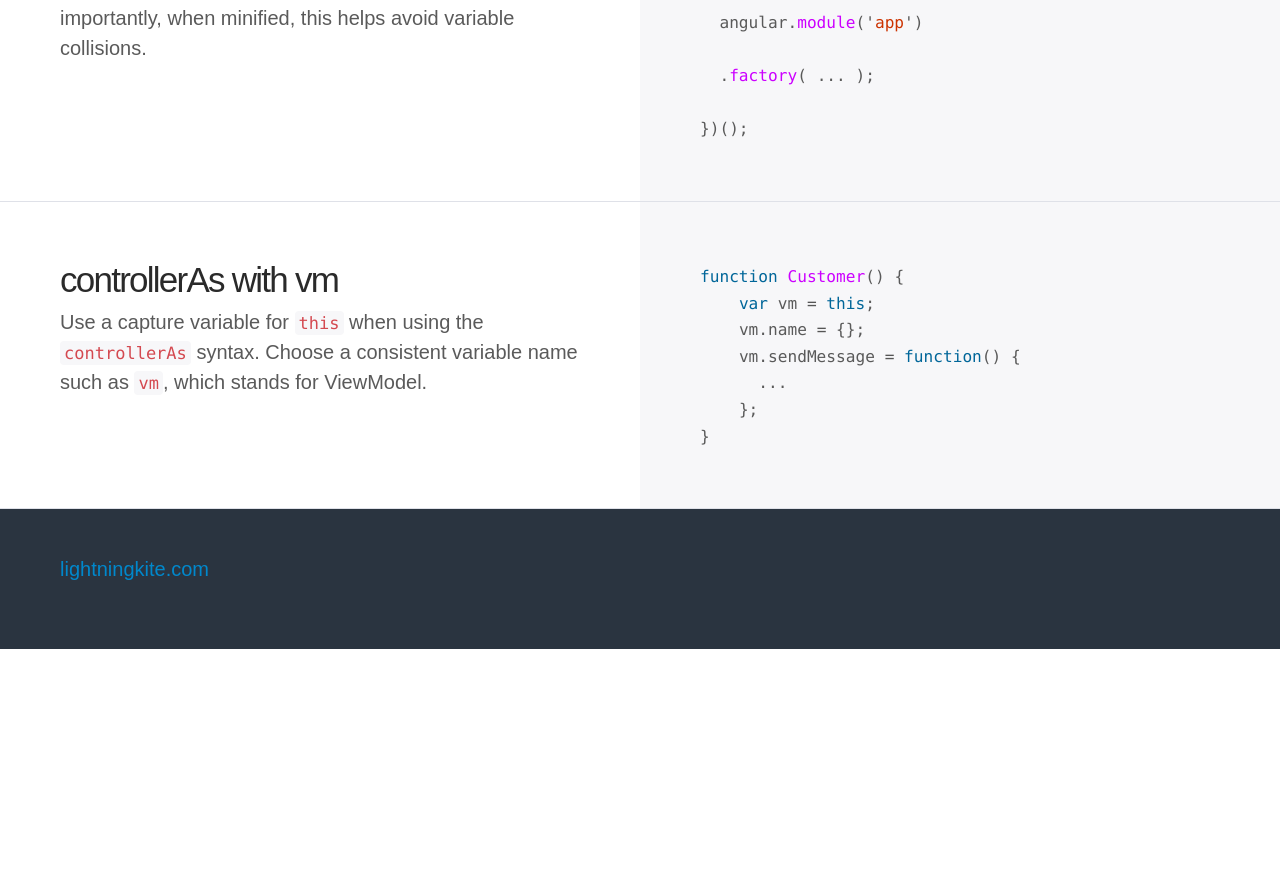
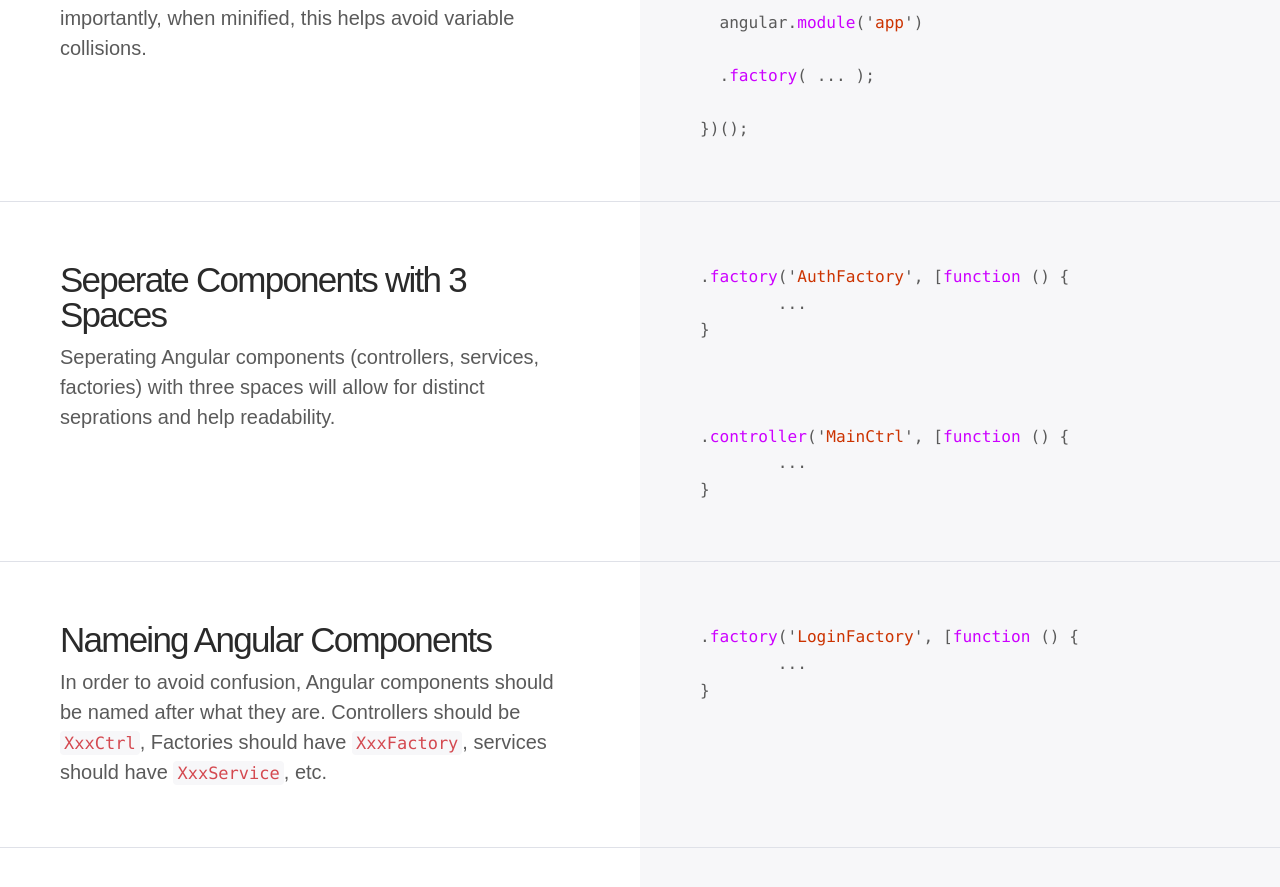
Before and after one commit to lightningkite/styles, a Jekyll site: the page built from angular/index.html, in a window 1280 px wide and 900 px high, scrolled down 1497 px. Shown: the top 887 px of the window. Built offline with Jekyll 4.4.1, drawn with Linux system fonts in a browser that asks for light colours; Markdown is read by kramdown in place of the engine named in the settings; before the commit the page ends 2146 px from its top, so only the background shows below that.

Commit message:
Formatting and naming sytles

```diff
--- /dev/null
+++ b/_includes/angular/naming.js
@@ -0,0 +1,3 @@
+.factory('LoginFactory', [function () {
+	...
+}
--- /dev/null
+++ b/_includes/angular/spacing.js
@@ -0,0 +1,9 @@
+.factory('AuthFactory', [function () {
+	...
+}
+
+
+
+.controller('MainCtrl', [function () {
+	...
+}
--- a/angular/index.html
+++ b/angular/index.html
@@ -51,6 +51,26 @@ layout: default
     </div>
     <div class="section">
         <div class="col">
+            <h3>Seperate Components with 3 Spaces</h3>
+            <p>Seperating Angular components (controllers, services, factories) with three spaces will allow for distinct seprations and help readability.</p>
+        </div>
+        <div class="col">
+            {% highlight js %}{% include angular/spacing.js %}{% endhighlight %}
+        </div>
+    </div>
+    <div class="section">
+        <div class="col">
+            <h3>Nameing Angular Components</h3>
+            <p>In order to avoid confusion, Angular components should be named after what they are. Controllers should be <code>XxxCtrl</code>, Factories should have <code>XxxFactory</code>, services should have <code>XxxService</code>, etc.  </p>
+        </div>
+        <div class="col">
+            {% highlight js %}{% include angular/naming.js %}{% endhighlight %}
+        </div>
+    </div>
+
+
+    <div class="section">
+        <div class="col">
             <h3>controllerAs with vm</h3>
             <p>Use a capture variable for <code>this</code> when using the <code>controllerAs</code> syntax. Choose a consistent variable name such as <code>vm</code>, which stands for ViewModel.</p>
         </div>
```
